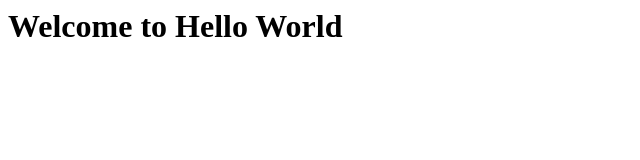
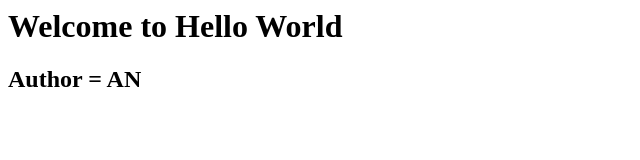
Before and after one commit to anirudhnadgod/samplerepo, a plain HTML site: page index.html in a window 1280 px wide. Shown: the whole page, without its empty margins (0-640 px from the left). Drawn offline with Linux system fonts and the light colour scheme.

Commit message:
133126102020-Details for author are added

```diff
--- a/index.html
+++ b/index.html
@@ -1 +1,2 @@
 <h1> Welcome to Hello World </h1>
+<h2> Author = AN </h2>
```
